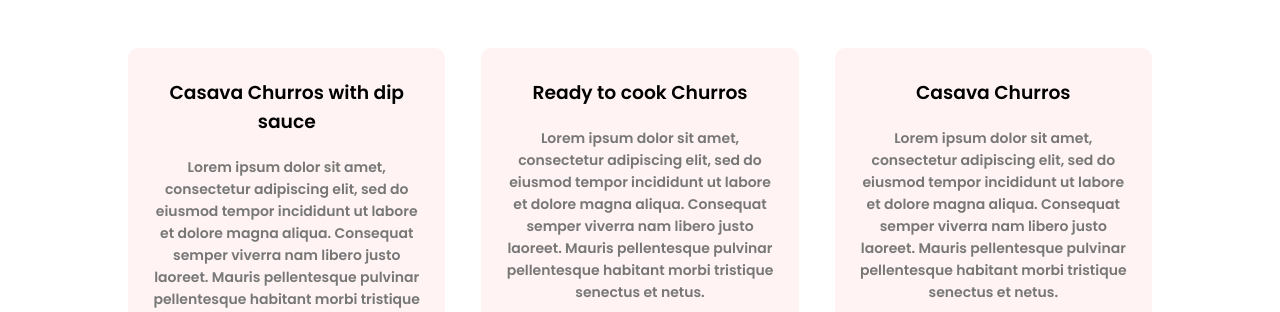
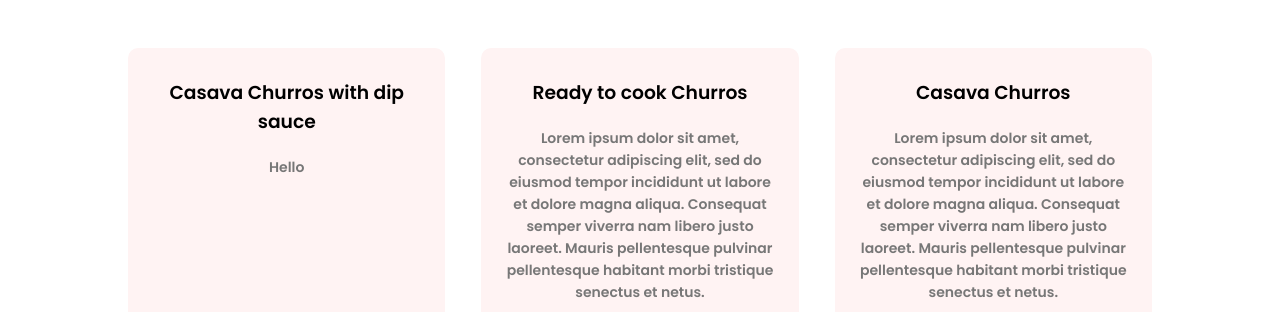
Before and after one commit to Jaisanpedro/Cassa-Pastries, a plain HTML site: page products.html in a window 1280 px wide. Shown: the part 640-952 px from the top of the page. Drawn offline with Linux system fonts and the light colour scheme.

Commit message:
Update products.html

```diff
--- a/products.html
+++ b/products.html
@@ -42,10 +42,7 @@
             <div class="row">
                 <div class="products-col">
                     <h3>Casava Churros with dip sauce</h3>
-                    <p>Lorem ipsum dolor sit amet, consectetur adipiscing elit,
-                    sed do eiusmod tempor incididunt ut labore et dolore magna aliqua.
-                    Consequat semper viverra nam libero justo laoreet.
-                    Mauris pellentesque pulvinar pellentesque habitant morbi tristique senectus et netus</p>
+                    <p>Hello</p>
                 </div>
                 <div class="products-col">
                     <h3>Ready to cook Churros</h3>
```
